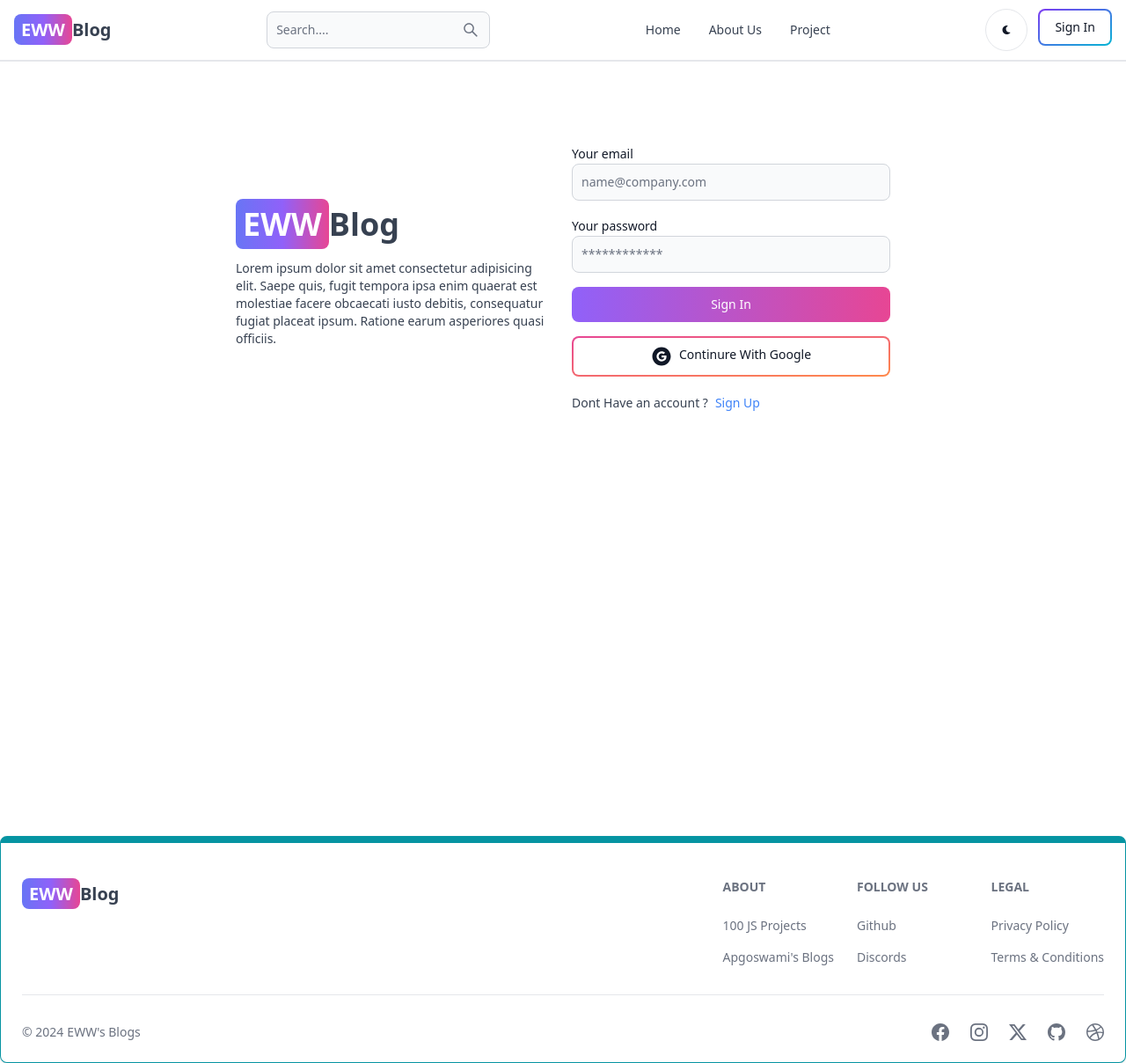
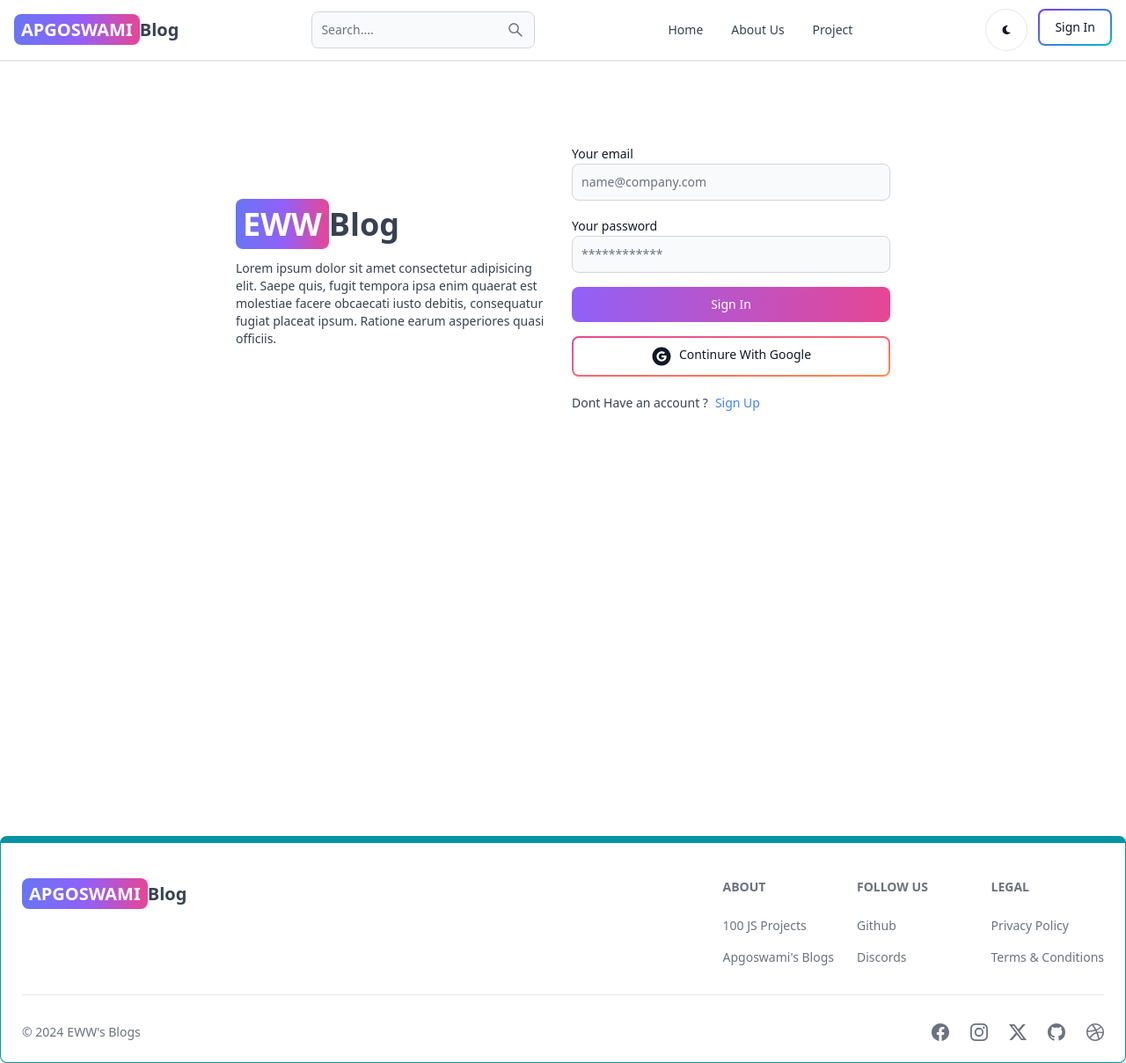
Before and after one commit to Amrutgiri/MernBlogApp, a React (Vite) app in the folder client/: page /sign-in in a window 1280 px wide. Shown: the whole page at 88% size. Built offline with nearby package versions, Linux system fonts and the light colour scheme.

Commit message:
Change Name of blog

```diff
--- a/client/src/components/Footer.jsx
+++ b/client/src/components/Footer.jsx
@@ -11,15 +11,15 @@
 export default function FooterCom() {
   return (
     <Footer container className="border border-t-8 border-teal-500">
-      <div className="w-full max-w-7xl mx-auto">
-        <div className="grid w-full justify-between sm:flex md:grid-cols-1">
+      <div className="w-full mx-auto max-w-7xl">
+        <div className="grid justify-between w-full sm:flex md:grid-cols-1">
           <div className="mt-5">
             <Link
               to={"/"}
-              className="self-center whitespace-nowrap text-lg sm:text-xl font-semibold dark:text-white"
+              className="self-center text-lg font-semibold whitespace-nowrap sm:text-xl dark:text-white"
             >
-              <span className="px-2 py-1 bg-gradient-to-r from-indigo-500 via-purple-500 to-pink-500 rounded-lg text-white">
-                EWW
+              <span className="px-2 py-1 text-white rounded-lg bg-gradient-to-r from-indigo-500 via-purple-500 to-pink-500">
+                APGOSWAMI
               </span>
               Blog
             </Link>
@@ -73,7 +73,7 @@
             by="EWW's Blogs"
             year={new Date().getFullYear()}
           />
-          <div className="flex  gap-6 sm:mt-0 mt-4 sm:justify-center">
+          <div className="flex gap-6 mt-4 sm:mt-0 sm:justify-center">
             <Footer.Icon href="#" icon={BsFacebook} />
             <Footer.Icon href="#" icon={BsInstagram} />
             <Footer.Icon href="#" icon={BsTwitterX} />
--- a/client/src/components/Header.jsx
+++ b/client/src/components/Header.jsx
@@ -54,7 +54,7 @@
         className="self-center text-sm font-semibold whitespace-nowrap sm:text-xl dark:text-white"
       >
         <span className="px-2 py-1 text-white rounded-lg bg-gradient-to-r from-indigo-500 via-purple-500 to-pink-500">
-          EWW
+          APGOSWAMI
         </span>
         Blog
       </Link>
```
